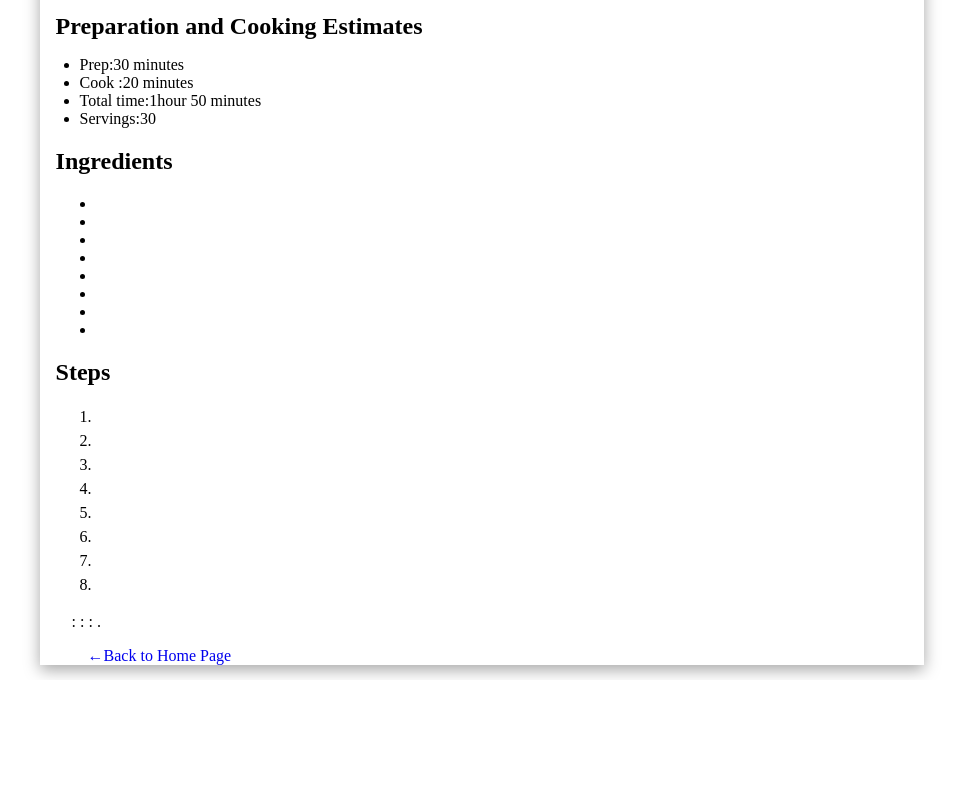
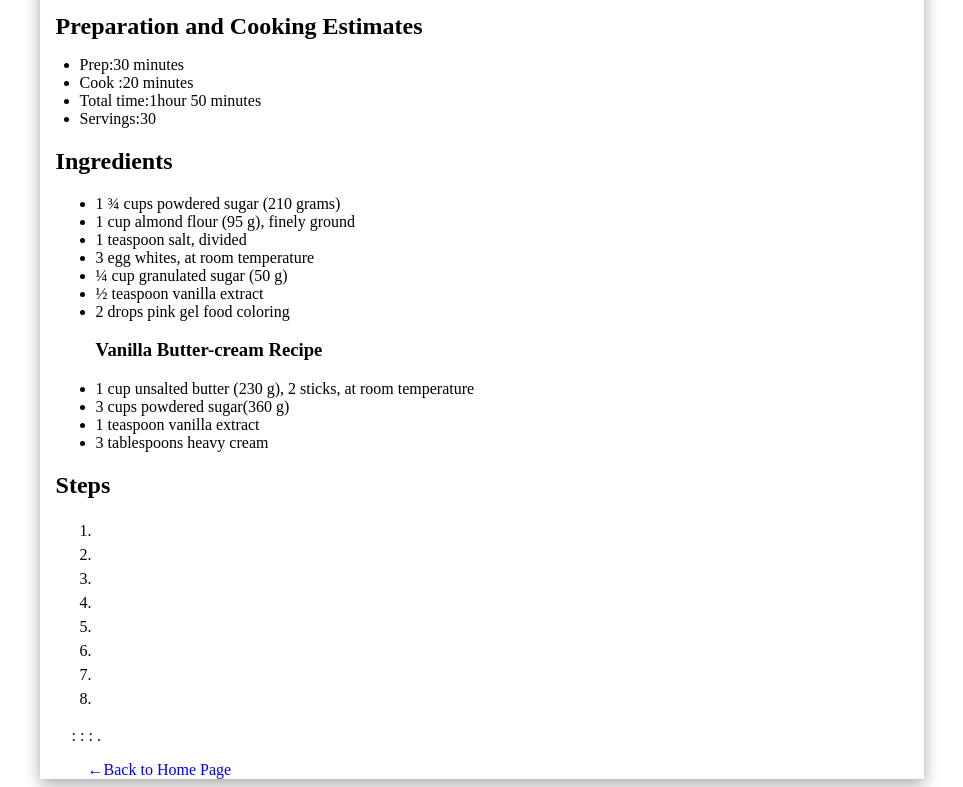
Before and after one commit to winniebosy/odin-recipe-project, a plain HTML site: page macroons.html in a window 1280 px wide. Shown: the part 120-907 px from the top of the page, without its empty margins (158-1121 px from the left). Before the commit the page ends 800 px from the top, so only its background shows below. Drawn offline with Linux system fonts and the light colour scheme.

Commit message:
ingredients list for macroons

```diff
--- a/macroons.html
+++ b/macroons.html
@@ -43,14 +43,19 @@
         <section class ="card__body-ingredients">
             <h2>Ingredients</h2>
             <ul class="ingredient-menu">
-                <li class ="ingredient-list"></li>
-                <li class ="ingredient-list"></li>
-                <li class ="ingredient-list"></li>
-                <li class ="ingredient-list"></li>
-                <li class ="ingredient-list"></li>
-                <li class ="ingredient-list"></li>
-                <li class ="ingredient-list"></li>
-                <li class ="ingredient-list"></li>
+                <li class ="ingredient-list">1 ¾ cups powdered sugar &#40;210 grams&#41;</li>
+                <li class ="ingredient-list">1 cup almond flour &#40;95 g&#41;, finely ground</li>
+                <li class ="ingredient-list">1 teaspoon salt, divided</li>
+                <li class ="ingredient-list">3 egg whites, at room temperature</li>
+                <li class ="ingredient-list">¼ cup granulated sugar &#40;50 g&#41;</li>
+                <li class ="ingredient-list">½ teaspoon vanilla extract</li>
+                <li class ="ingredient-list">2 drops pink gel food coloring</li>
+                <h3>Vanilla Butter-cream Recipe</h3>
+                <li class ="ingredient-list">1 cup unsalted butter &#40;230 g&#41;, 2 sticks, at room temperature</li>
+                <li class ="ingredient-list">3 cups powdered sugar&#40;360 g&#41;</li>
+                <li class ="ingredient-list">1 teaspoon vanilla extract</li>
+                <li class ="ingredient-list">3 tablespoons heavy cream</li>
+            </ul>
             </ul>
             <section class ="cooking-steps">
                 <h2>Steps</h2>
```
